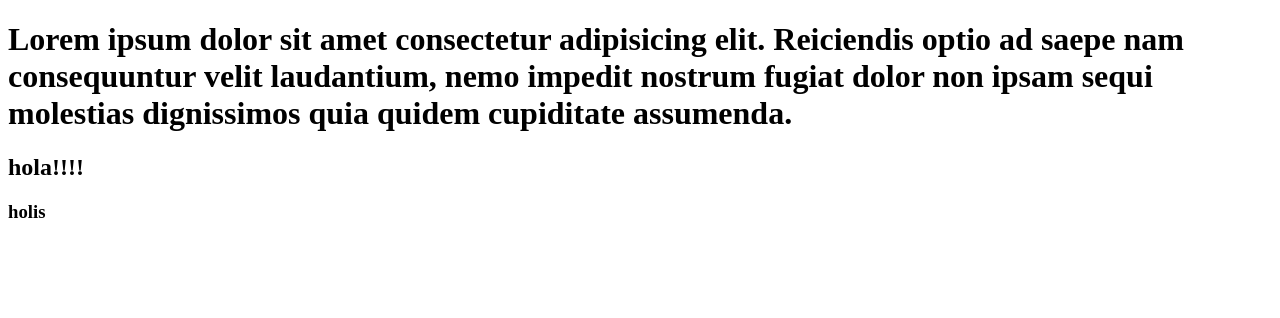
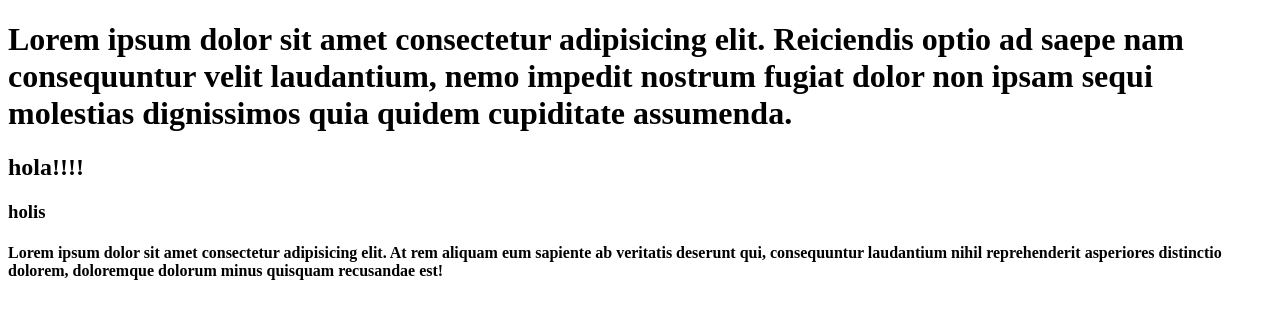
Before and after one commit to gitrubito/mi-primer-repo, a plain HTML site: page hola.html in a window 1280 px wide. Drawn offline with Linux system fonts and the light colour scheme.

Commit message:
coloque un lorem

```diff
--- a/hola.html
+++ b/hola.html
@@ -10,5 +10,6 @@
   <h1>Lorem ipsum dolor sit amet consectetur adipisicing elit. Reiciendis optio ad saepe nam consequuntur velit laudantium, nemo impedit nostrum fugiat dolor non ipsam sequi molestias dignissimos quia quidem cupiditate assumenda.</h1>
   <h2>hola!!!!</h2>
   <h3>holis</h3>
+  <h4>Lorem ipsum dolor sit amet consectetur adipisicing elit. At rem aliquam eum sapiente ab veritatis deserunt qui, consequuntur laudantium nihil reprehenderit asperiores distinctio dolorem, doloremque dolorum minus quisquam recusandae est!</h4>
 </body>
 </html>
```
